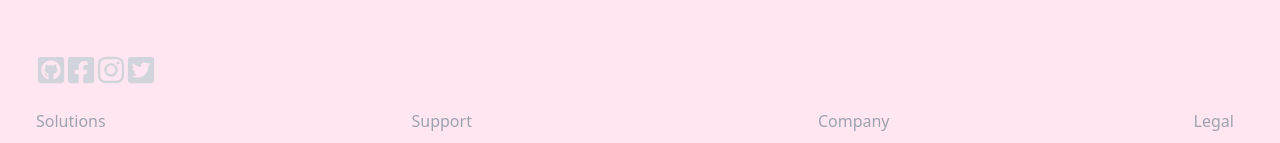
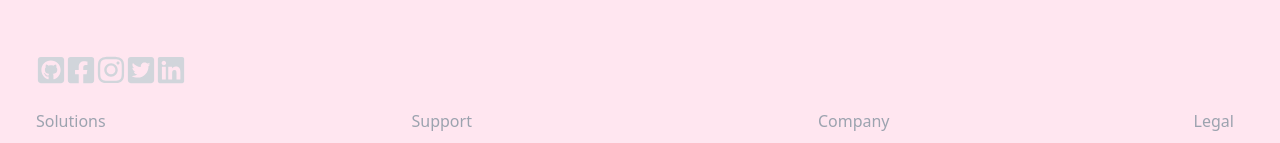
Before and after one commit to Snster146/jum-Flark-Site, a React (Create React App) app: page /subscribe in a window 1280 px wide. Shown: the part 1224-1367 px from the top of the page. Built offline with nearby package versions, Linux system fonts and the light colour scheme.

Commit message:
added linkedin link

```diff
--- a/src/components/Footer.jsx
+++ b/src/components/Footer.jsx
@@ -4,8 +4,10 @@ import {
     FaFacebookSquare,
     FaGithubSquare,
     FaInstagram,
-    FaTwitterSquare
-}from 'react-icons/fa'
+    FaTwitterSquare,
+    FaLinkedin
+}from
+'react-icons/fa'
 
 const Footer =()=>{
     return(
@@ -19,6 +21,11 @@ const Footer =()=>{
                     <FaFacebookSquare size={30}/>
                     <FaInstagram size={30}/>
                     <FaTwitterSquare size={30}/>
+                    <a href ="https://www.linkedin.com/feed/">
+
+                    <FaLinkedin size={30}/>
+
+                    </a>
                 </div>
                 <div className=" lg:col-span-2 flex justify-between ">
                     <ul>
```
